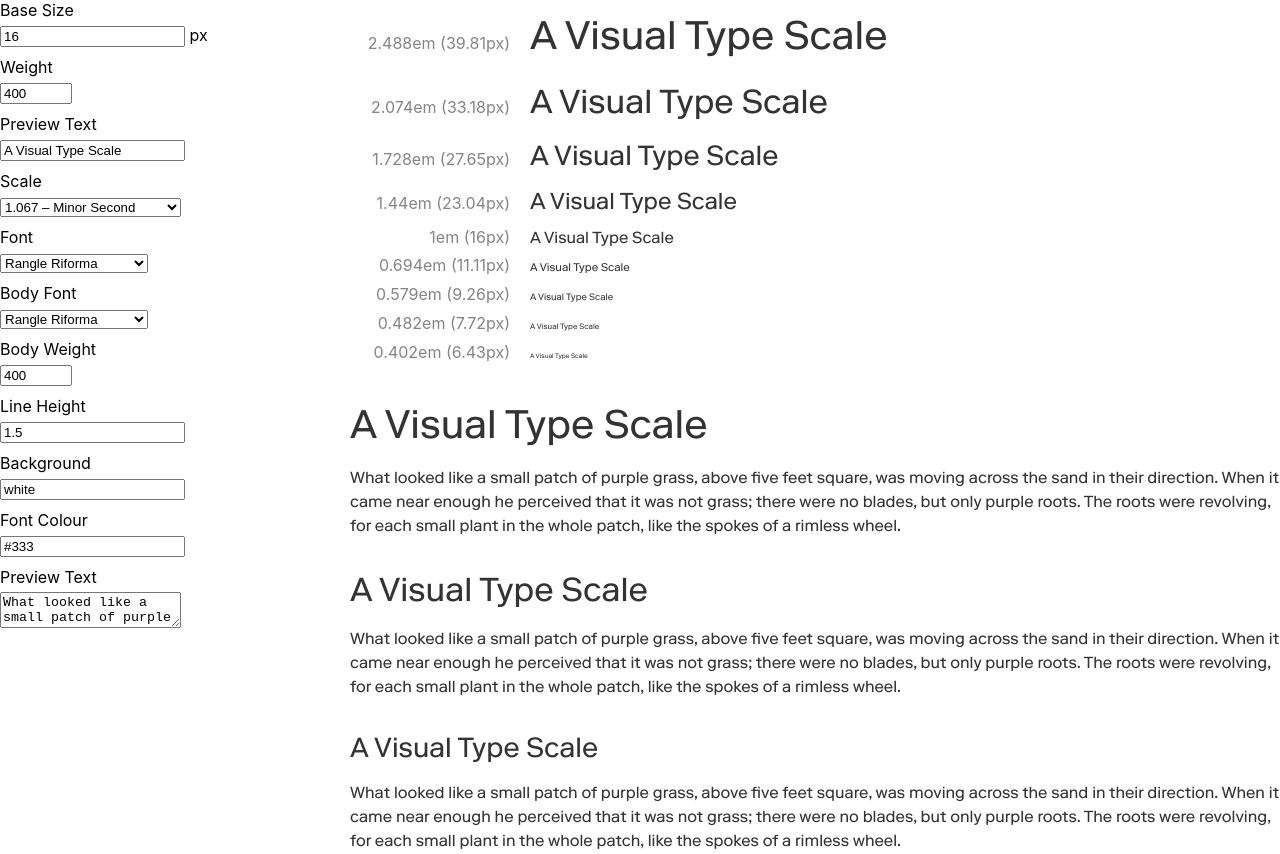
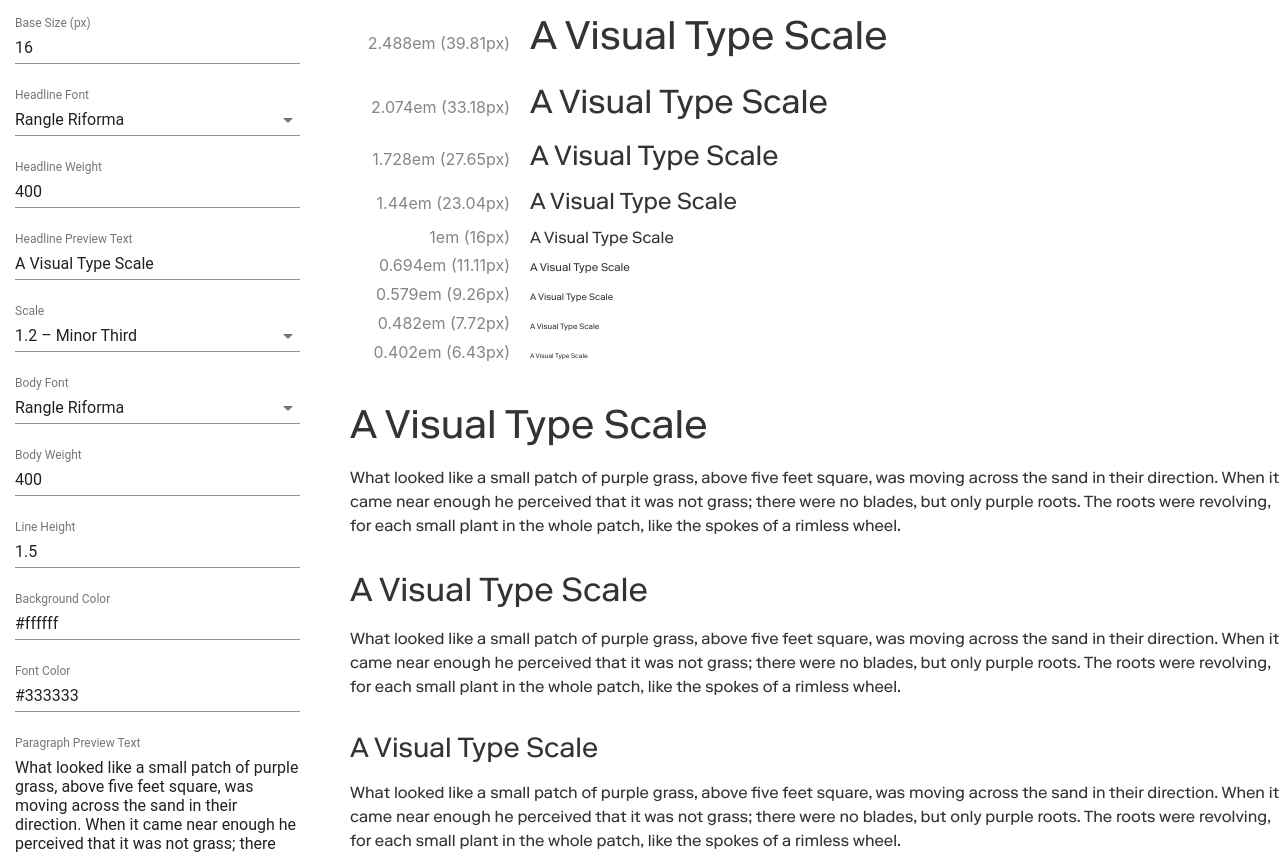
Before and after one commit to rangle/rangle-type-scale, a React (Create React App) app: page / in a window 1280 px wide. Shown: the top 854 px of the page. Built offline with nearby package versions, Linux system fonts and the light colour scheme; the HTML template or start-up script is replaced by a standard one.

Commit message:
Refactoring forms to use Material UI

```diff
--- a/package.json
+++ b/package.json
@@ -4,7 +4,9 @@
   "private": true,
   "dependencies": {
     "@material-ui/core": "^3.9.2",
+    "material-ui-color-picker": "^3.2.0",
     "react": "^16.8.4",
+    "react-color": "^2.17.0",
     "react-dom": "^16.8.4",
     "react-redux": "^6.0.1",
     "react-scripts": "2.1.8",
--- a/src/components/BodyForm.actions.js
+++ b/src/components/BodyForm.actions.js
@@ -17,12 +17,12 @@ export const changeLineHeight = e => ({
 
 export const changeBackgroundColor = e => ({
   type: TYPESCALE_ACTIONS.CHANGE_BACKGROUND_COLOR,
-  payload: e.target.value
+  payload: e
 });
 
 export const changeFontColor = e => ({
   type: TYPESCALE_ACTIONS.CHANGE_FONT_COLOR,
-  payload: e.target.value
+  payload: e
 });
 
 export const changePreviewParagraph = e => ({
--- a/src/components/BodyForm.js
+++ b/src/components/BodyForm.js
@@ -1,69 +1,77 @@
 import React from 'react';
-import FormField from "./FormField";
-import Input from "./Input";
-import Select from "./Select";
 import Option from "./Option";
+import { InputLabel, TextField, FormControl, NativeSelect } from '@material-ui/core';
 
 const BodyForm = (props) => {
   return (
     <form>
-      <FormField name="bodyFont" text="Body Font">
-        <Select
+      <FormControl fullWidth={true} margin="normal">
+        <InputLabel name="bodyFont">Body Font</InputLabel>
+        <NativeSelect
           name="fontFamily"
           id="fontFamily"
           value={props.bodyFontFamily}
-          handleChange={props.changeBodyFont}
+          onChange={props.changeBodyFont}
         >
           {props.fontFamilies.map(family => (
             <Option key={family} value={family}>
               {family}
             </Option>
           ))}
-        </Select>
-      </FormField>
-      <FormField name="bodyWeight" text="Body Weight">
-        <Input
+        </NativeSelect>
+      </FormControl>
+        <TextField
           type="number"
-          step="100"
-          min="100"
-          max="1000"
-          name="bodyWeight"
+          id="bodyWeight"
+          label="Body Weight"
           value={props.bodyWeight}
-          handleChange={props.changeBodyWeight}
+          onChange={props.changeBodyWeight}
+          inputProps={{
+            step: 100,
+            min: 100,
+            max: 1000
+          }}
+          fullWidth={true}
+          margin="normal"
         />
-      </FormField>
-      <FormField name="lineHeight" text="Line Height">
-        <Input
+      <TextField
+        id="lineHeight"
+        label="Line Height"
         type="number"
-          min="0"
-          name="lineHeight"
+        inputProps={{
+          min: 0,
+          step: 0.25
+        }}
         value={props.lineHeight}
-          handleChange={props.changeLineHeight}
+        onChange={props.changeLineHeight}
+        fullWidth={true}
+        margin="normal"
       />
-      </FormField>
-      <FormField name="backgroundColor" text="Background">
-        <Input
-          name="backgroundColor"
+      <TextField
+        id="backgroundColor"
+        label="Background Color"
         value={props.backgroundColor}
-          handleChange={props.changeBackgroundColor}
+        onChange={props.changeBackgroundColor}
+        fullWidth={true}
+        margin="normal"
       />
-      </FormField>
-      <FormField name="fontColor" text="Font Colour">
-        <Input
-          name="fontColor"
+      <TextField
+        id="fontColor"
+        label="Font Color"
         value={props.bodyFontColor}
-          handleChange={props.changeFontColor}
+        onChange={props.changeFontColor}
+        fullWidth={true}
+        margin="normal"
       />
-      </FormField>
-      <FormField
-        name="previewParagraph"
-        text="Preview Text"
-      >
-        <textarea
+      <TextField
+        id="previewParagraph"
+        label="Paragraph Preview Text"
         onChange={props.changePreviewParagraph}
         value={props.previewParagraph}
-        ></textarea>
-      </FormField>
+        multiline={true}
+        fullWidth={true}
+        margin="normal"
+      />
     </form>
   );
 };
--- a/src/components/FormField.js
+++ b/src/components/FormField.js
@@ -1,6 +1,7 @@
 import React from 'react';
 import Label from './Label';
 import styled from 'styled-components';
+import FormControl from '@material-ui/core/FormControl';
 
 const StyledFormField = styled.div`
   margin-bottom: 10px;
@@ -8,13 +9,15 @@ const StyledFormField = styled.div`
 
 const FormField = (props) => {
   return (
-    <StyledFormField>
+    <FormControl
+      fullWidth={props.fullWidth ? props.fullWidth : true}
+    >
       <Label
         name={props.name}
         text={props.text}
       />
       {props.children}
-    </StyledFormField>
+    </FormControl>
   );
 };
 
--- a/src/components/Label.js
+++ b/src/components/Label.js
@@ -1,5 +1,7 @@
 import React from 'react';
 import styled from 'styled-components';
+import InputLabel from '@material-ui/core/InputLabel';
+import FormLabel from '@material-ui/core/FormLabel';
 
 const StyledLabel = styled.label`
   display: block;
@@ -9,7 +11,7 @@ const StyledLabel = styled.label`
 
 const Label = ({ name, text }) => {
   return (
-    <StyledLabel htmlFor={name}>{text}</StyledLabel>
+    <FormLabel htmlFor={name}>{text}</FormLabel>
   );
 };
 
--- a/src/components/SampleForm.js
+++ b/src/components/SampleForm.js
@@ -1,39 +1,89 @@
 import React from 'react';
-import Input from './Input';
+import Input from "@material-ui/core/Input";
 import FormField from './FormField';
-import Select from './Select';
 import Option from './Option';
+import {
+  InputLabel,
+  TextField,
+  FormControl,
+  NativeSelect
+} from "@material-ui/core";
 
 const SampleForm = (props) => {
   return (
       <form>
-        <FormField name="baseSize" text="Base Size">
-          <Input
-            type="number"
-            min="1"
-            value={props.baseSize}
-            handleChange={props.changeBaseSize}
-          />{" "}
-          px
-        </FormField>
-        <FormField name="sampleWeight" text="Weight">
-          <Input
-            type="number"
-            step="100"
-            min="100"
-            max="1000"
-            value={props.sampleWeight}
-            handleChange={props.changeWeight}
+        <TextField
+          id="baseSize"
+          label="Base Size (px)"
+          type="number"
+          value={props.baseSize}
+          onChange={props.changeBaseSize}
+          inputProps={
+            {
+              min: 1
+            }
+          }
+          fullWidth={true}
+          margin="normal"
           />
-        </FormField>
-        <FormField name="previewHeadline" text="Preview Text">
-          <Input
-            value={props.previewHeadline}
-            handleChange={props.changePreviewHeadline}
+      <FormControl
+        name="fontFamily"
+        text="Headline Font"
+        fullWidth={true}
+        margin="normal"
+      >
+        <InputLabel>
+          Headline Font
+          </InputLabel>
+        <NativeSelect
+          name="fontFamily"
+          id="fontFamily"
+          value={props.fontFamily}
+          onChange={props.changeHeadlineFont}
+        >
+          {props.fontFamilies.map(family => (
+            <Option
+              key={family}
+              value={family}>
+              {family}
+            </Option>
+          ))}
+        </NativeSelect>
+      </FormControl>
+        <TextField
+          id="sampleWeight"
+          label="Headline Weight"
+          type="number"
+          value={props.sampleWeight}
+          onChange={props.changeWeight}
+          inputProps={
+            {
+              step: 100,
+              min: 100,
+              max: 1000
+            }
+          }
+          fullWidth={true}
+          margin="normal"
           />
-        </FormField>
-        <FormField name="typeScale" text="Scale">
-          <Select
+        <TextField
+          id="previewHeadline"
+          label="Headline Preview Text"
+          value={props.previewHeadline}
+          onChange={props.changePreviewHeadline}
+          fullWidth={true}
+          margin="normal"
+          />
+        <FormControl
+          name="typeScale"
+          text="Scale"
+          fullWidth={true}
+          margin="normal"
+          >
+          <InputLabel>
+            Scale
+          </InputLabel>
+          <NativeSelect
             name="typeScale"
             id="typescale"
             value={props.typeScaleSelected}
@@ -44,24 +94,8 @@ const SampleForm = (props) => {
                 {value.value} – {value.name}
               </Option>
             ))}
-          </Select>
-        </FormField>
-        <FormField name="fontFamily" text="Font">
-          <Select
-            name="fontFamily"
-            id="fontFamily"
-            value={props.fontFamily}
-            onChange={props.changeHeadlineFont}
-          >
-            {props.fontFamilies.map(family => (
-              <Option
-                key={family}
-                value={family}>
-                {family}
-              </Option>
-            ))}
-          </Select>
-        </FormField>
+          </NativeSelect>
+        </FormControl>
       </form>
   );
 };
--- a/src/components/Sidebar.js
+++ b/src/components/Sidebar.js
@@ -1,14 +1,19 @@
 import React, { Component } from 'react';
 import SampleFormContainer from './SampleFormContainer';
 import BodyFormContainer from './BodyFormContainer';
+import styled from 'styled-components';
+
+const StyledSidebar = styled.div`
+  margin: 0 50px 0 15px;
+`;
 
 class Sidebar extends Component {
   render() {
     return (
-      <div>
+      <StyledSidebar>
         <SampleFormContainer />
         <BodyFormContainer />
-      </div>
+      </StyledSidebar>
     );
   }
 }
--- a/src/reducers/index.js
+++ b/src/reducers/index.js
@@ -15,10 +15,10 @@ export const TYPESCALE_ACTIONS = {
 
 export const INITIAL_STATE = {
   /* body text */
-  backgroundColor: "white",
+  backgroundColor: "#ffffff",
   lineHeight: 1.5,
   bodyWeight: 400,
-  bodyFontColor: "#333",
+  bodyFontColor: "#333333",
   bodyFont: "Rangle Riforma",
   previewParagraph: "What looked like a small patch of purple grass, above five feet square, was moving across the sand in their direction. When it came near enough he perceived that it was not grass; there were no blades, but only purple roots. The roots were revolving, for each small plant in the whole patch, like the spokes of a rimless wheel.",
 
```
Also changed, not shown: 1 other file (tests, documents, lock files or other folders). Lines whose indentation alone changed are shown as unchanged.
